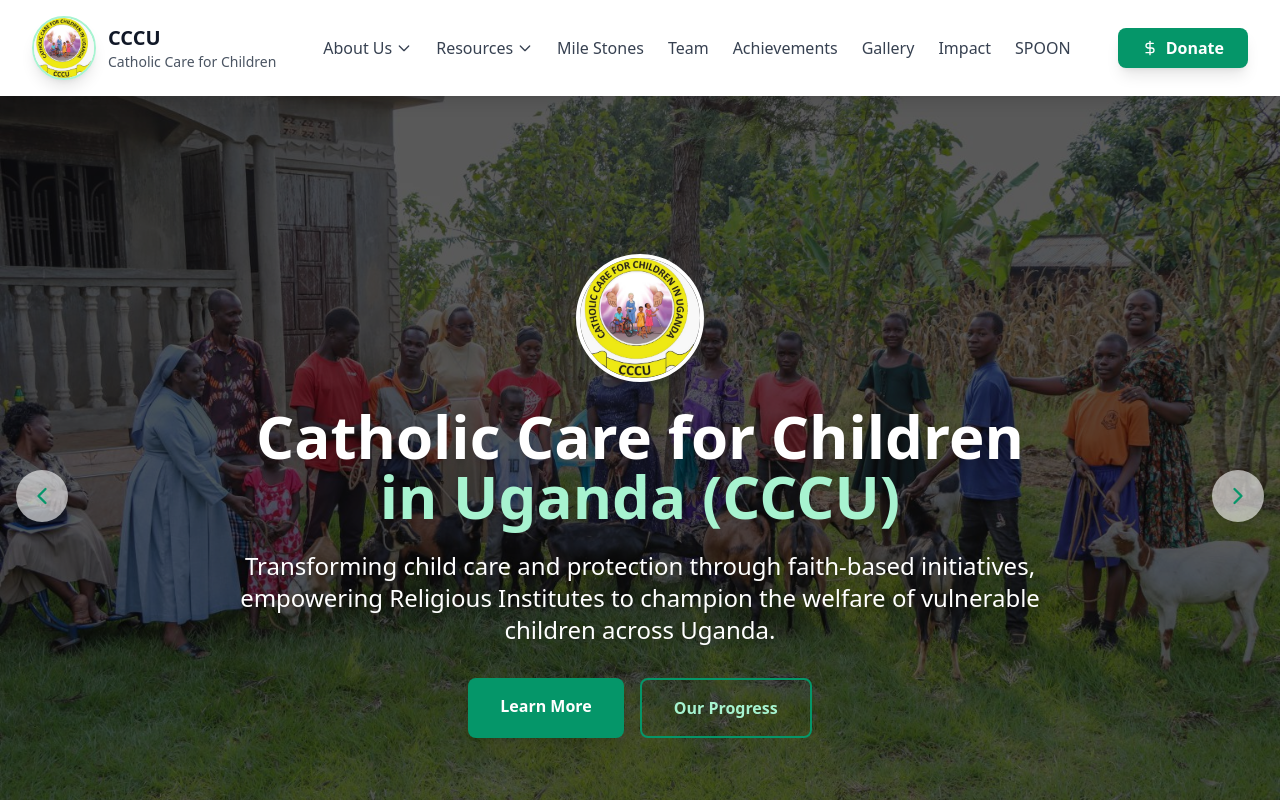
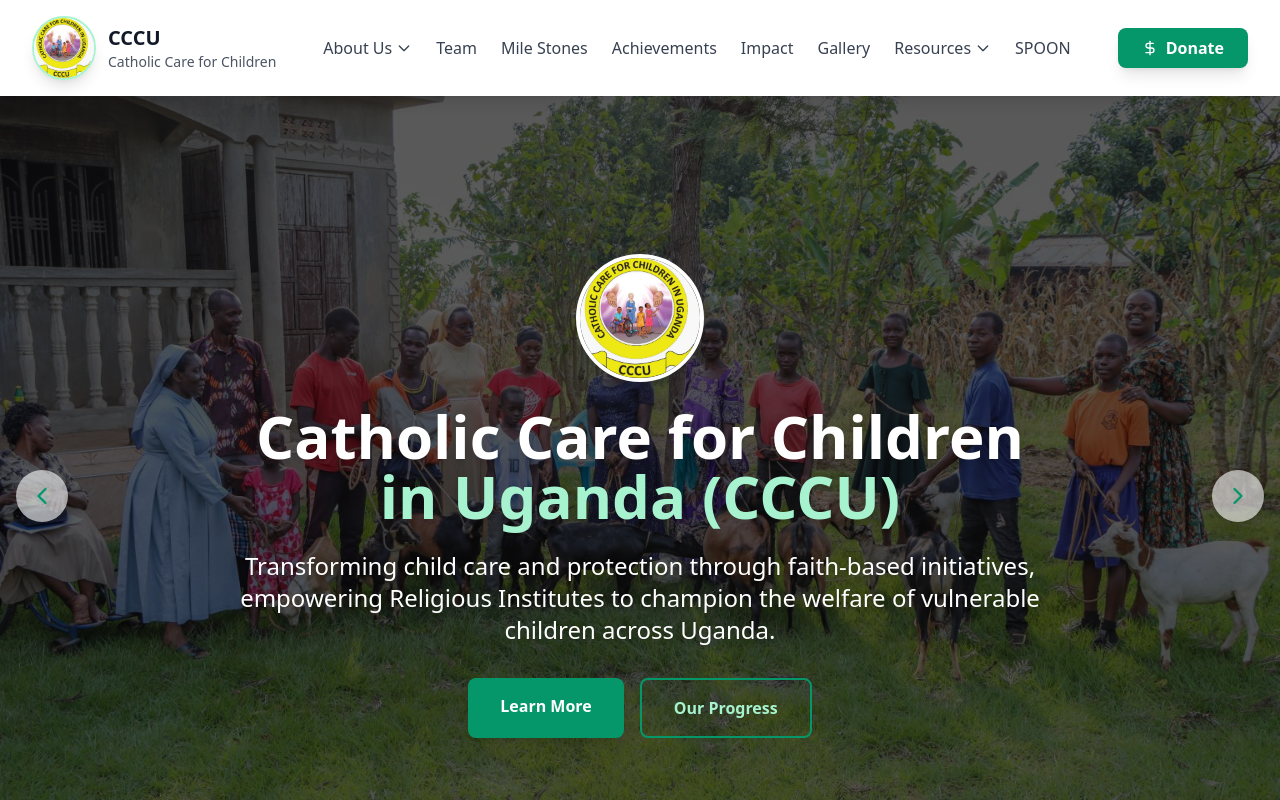
Before and after one commit to ClaraOdo/CCCU-website, a React (Vite) app: page / in a window 1280 px wide. Shown: the top 800 px of the page. Built offline with nearby package versions, Linux system fonts and the light colour scheme.

Commit message:
ordered header links

```diff
--- a/src/App.tsx
+++ b/src/App.tsx
@@ -25,13 +25,13 @@
       <Header />
       <Hero />
       <About />
+      <Team />
       <Milestones />
-      <Team />
       <History />
       <Achievements />
-      <Gallery />
       <Impact />
       <ImpactInNumbers />
+      <Gallery />
       <Resources />
       <Spoon />
       <SpoonTeam />
--- a/src/components/Header.tsx
+++ b/src/components/Header.tsx
@@ -10,13 +10,13 @@
 
   const navItems = [
     // { name: 'About Us', href: '#about' },
+    { name: 'Team', href: '#team' },
     { name: 'Mile Stones', href: '#milestones' },
-    { name: 'Team', href: '#team' },
     // { name: 'History', href: '#history' },
     { name: 'Achievements', href: '#achievements' },
+    { name: 'Impact', href: '#impact' },
     { name: 'Gallery', href: '#gallery' },
-    { name: 'Impact', href: '#impact' },
-    // { name: 'Resources', href: '#resources' }, // Remove this line
+    // Resources dropdown will be rendered before SPOON
     { name: 'SPOON', href: '#spoon' },
   ];
 
@@ -77,7 +77,17 @@
                 </div>
               )}
             </div>
-            {/* Resources Dropdown */}
+            {/* Other nav items before Resources */}
+            {navItems.slice(0, navItems.length - 1).map((item) => (
+              <a
+                key={item.name}
+                href={item.href}
+                className="text-gray-700 hover:text-emerald-600 transition-colors duration-200 font-medium"
+              >
+                {item.name}
+              </a>
+            ))}
+            {/* Resources Dropdown (before SPOON) */}
             <div className="relative group" onMouseEnter={() => setResourcesDropdown(true)} onMouseLeave={() => setResourcesDropdown(false)}>
               <button
                 className="text-gray-700 hover:text-emerald-600 transition-colors duration-200 font-medium focus:outline-none flex items-center gap-1"
@@ -102,16 +112,14 @@
                 </div>
               )}
             </div>
-            {/* Other nav items */}
-            {navItems.map((item) => (
+            {/* SPOON nav item last */}
             <a
-                key={item.name}
-                href={item.href}
+              key={navItems[navItems.length - 1].name}
+              href={navItems[navItems.length - 1].href}
               className="text-gray-700 hover:text-emerald-600 transition-colors duration-200 font-medium"
             >
-                {item.name}
+              {navItems[navItems.length - 1].name}
             </a>
-            ))}
           </nav>
 
           {/* Donate Button and Mobile Menu */}
@@ -165,7 +173,18 @@
                   </div>
                 )}
               </div>
-              {/* Resources Section */}
+              {/* Other nav items before Resources */}
+              {navItems.slice(0, navItems.length - 1).map((item) => (
+                <a
+                  key={item.name}
+                  href={item.href}
+                  className="text-gray-700 hover:text-emerald-600 transition-colors duration-200 font-medium"
+                  onClick={() => setIsMenuOpen(false)}
+                >
+                  {item.name}
+                </a>
+              ))}
+              {/* Resources Section (before SPOON) */}
               <div className="border-b border-gray-200 pb-4">
                 <button
                   onClick={() => setMobileResourcesOpen(!mobileResourcesOpen)}
@@ -193,17 +212,15 @@
                   </div>
                 )}
               </div>
-              {/* Other nav items */}
-              {navItems.map((item) => (
+              {/* SPOON nav item last */}
               <a
-                  key={item.name}
-                  href={item.href}
+                key={navItems[navItems.length - 1].name}
+                href={navItems[navItems.length - 1].href}
                 className="text-gray-700 hover:text-emerald-600 transition-colors duration-200 font-medium"
                 onClick={() => setIsMenuOpen(false)}
               >
-                  {item.name}
+                {navItems[navItems.length - 1].name}
               </a>
-              ))}
             </nav>
           </div>
         )}
```
Lines whose indentation alone changed are shown as unchanged.
